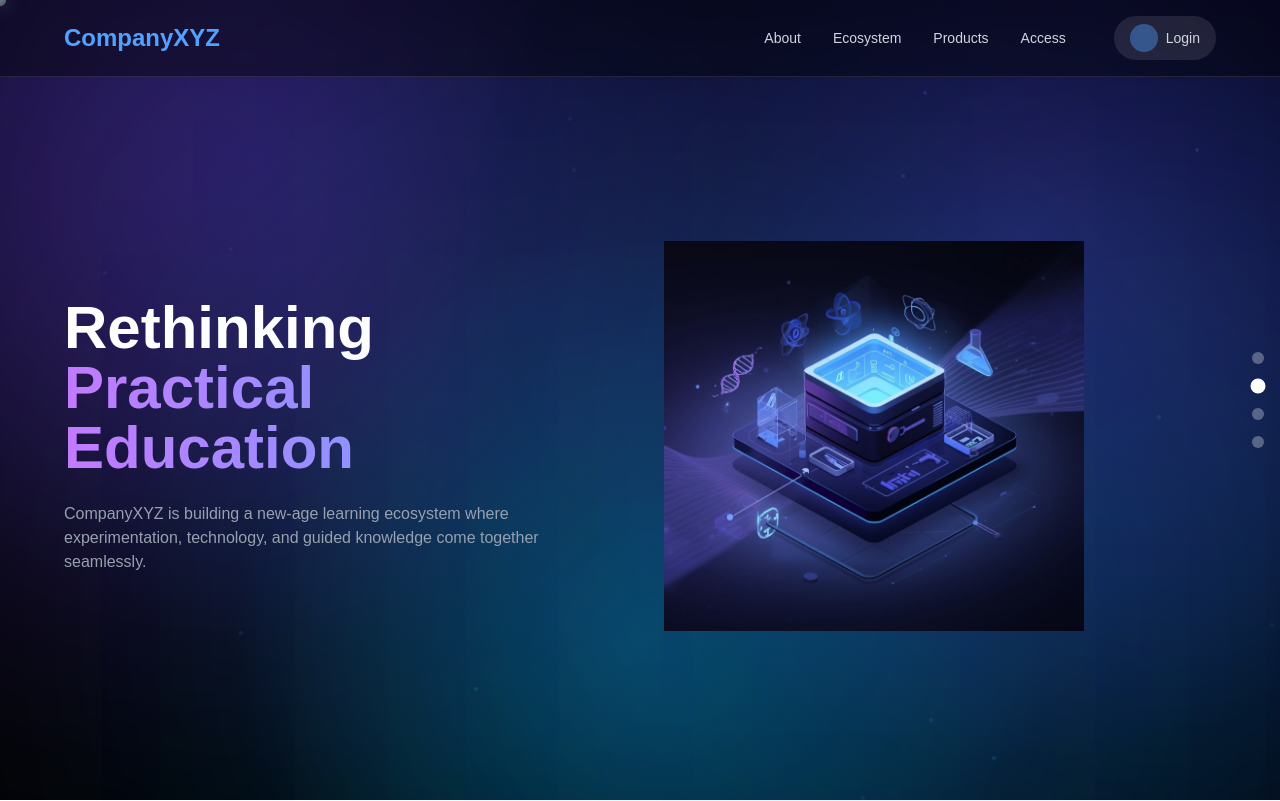
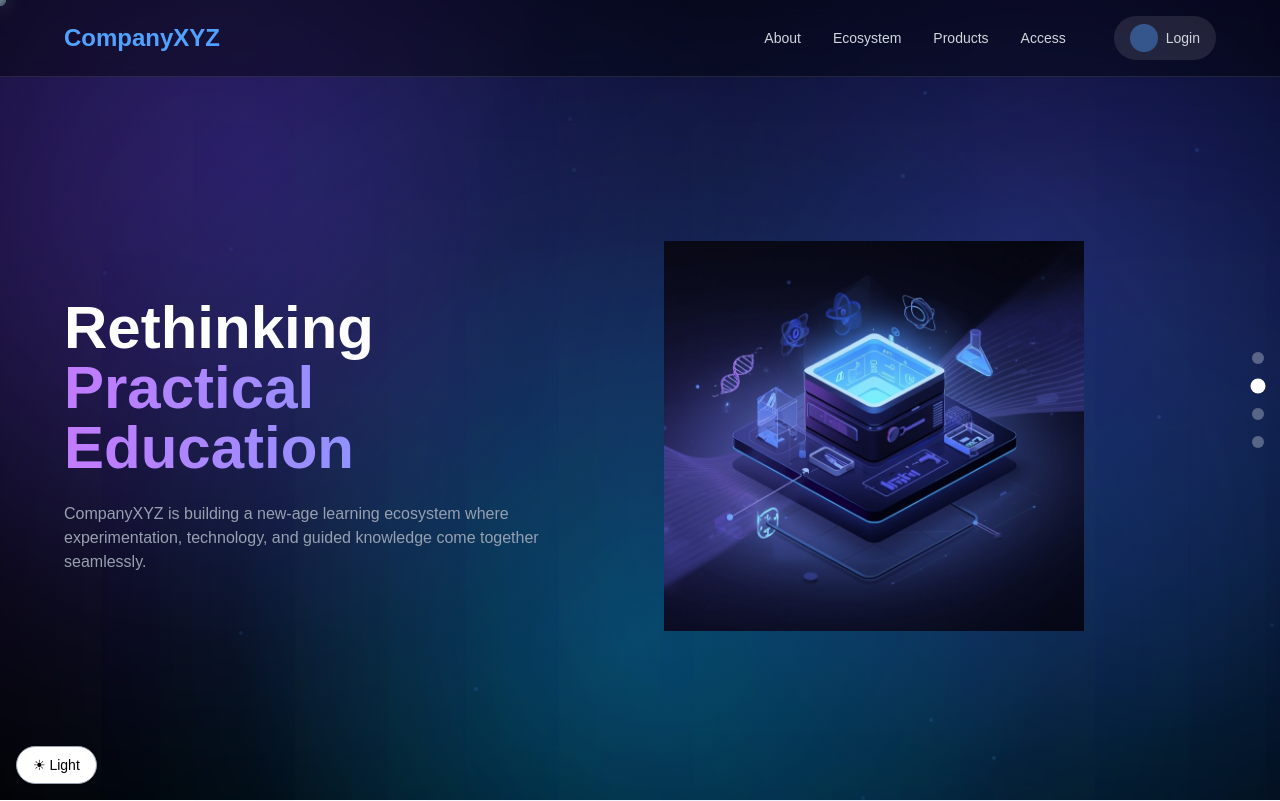
Before and after one commit to AdarshKumarDash/synlab-website, a Next.js app: page / in a window 1280 px wide. Shown: the top 801 px of the page. Built offline with nearby package versions, Linux system fonts and the light colour scheme.

Commit message:
bug fix 1.1

```diff
--- a/app/globals.css
+++ b/app/globals.css
@@ -1,27 +1,14 @@
 @import "tailwindcss";
+@tailwind base;
+@tailwind components;
+@tailwind utilities;
 
-:root {
-  --background: #ffffff;
-  --foreground: #171717;
+html {
+  scroll-behavior: smooth;
 }
 
-@theme inline {
-  --color-background: var(--background);
-  --color-foreground: var(--foreground);
-  --font-sans: var(--font-geist-sans);
-  --font-mono: var(--font-geist-mono);
-}
-
-@media (prefers-color-scheme: dark) {
-  :root {
-    --background: #0a0a0a;
-    --foreground: #ededed;
-  }
-}
 
 body {
-  background: var(--background);
-  color: var(--foreground);
   font-family: Arial, Helvetica, sans-serif;
 }
 
--- a/app/layout.tsx
+++ b/app/layout.tsx
@@ -11,14 +11,28 @@ export default function RootLayout({
   const [theme, setTheme] = useState<"light" | "dark">("dark");
 
   useEffect(() => {
-    document.documentElement.classList.toggle("dark", theme === "dark");
+    const html = document.documentElement;
+    if (theme === "dark") {
+      html.classList.add("dark");
+    } else {
+      html.classList.remove("dark");
+    }
   }, [theme]);
 
   return (
     <html lang="en">
-      <body className="transition-colors duration-500">
-        {/* We’ll pass theme later if needed */}
+      <body>
         {children}
+
+        {/* THEME TOGGLE BUTTON */}
+        <button
+          onClick={() =>
+            setTheme(theme === "dark" ? "light" : "dark")
+          }
+          className="fixed bottom-4 left-4 z-50 rounded-full border border-gray-400 bg-white px-4 py-2 text-sm font-medium text-black shadow dark:bg-black dark:text-white"
+        >
+          {theme === "dark" ? "☀ Light" : "🌙 Dark"}
+        </button>
       </body>
     </html>
   );
--- a/app/page.tsx
+++ b/app/page.tsx
@@ -300,6 +300,13 @@ export default function Home() {
       <main className="scroll-smooth min-h-screen pt-[72px] relative overflow-x-hidden text-white">
         {/* ================= GLOBAL WIX-STYLE BACKGROUND ================= */}
         <div className="fixed inset-0 z-[-1] overflow-hidden pointer-events-none">
+          <div
+            className="absolute inset-0
+                bg-gradient-to-br
+                from-purple-200/40 to-blue-200/40
+                dark:from-purple-900/40 dark:to-blue-900/40"
+          />
+
           {/* Base gradient */}
           <div
             style={{
@@ -515,7 +522,6 @@ export default function Home() {
                 transition={{ duration: 6, ease: "easeInOut" }}
                 whileHover={{ scale: 1.04, rotate: 1 }}
                 animate={{ y: [0, -10, 0] }}
-
                 className="relative w-full h-full"
               >
                 <Image
--- /dev/null
+++ b/tailwind.config.js
@@ -0,0 +1,12 @@
+/** @type {import('tailwindcss').Config} */
+export default {
+  darkMode: "class",
+  content: [
+    "./app/**/*.{js,ts,jsx,tsx}",
+    "./components/**/*.{js,ts,jsx,tsx}",
+  ],
+  theme: {
+    extend: {},
+  },
+  plugins: [],
+};
```
